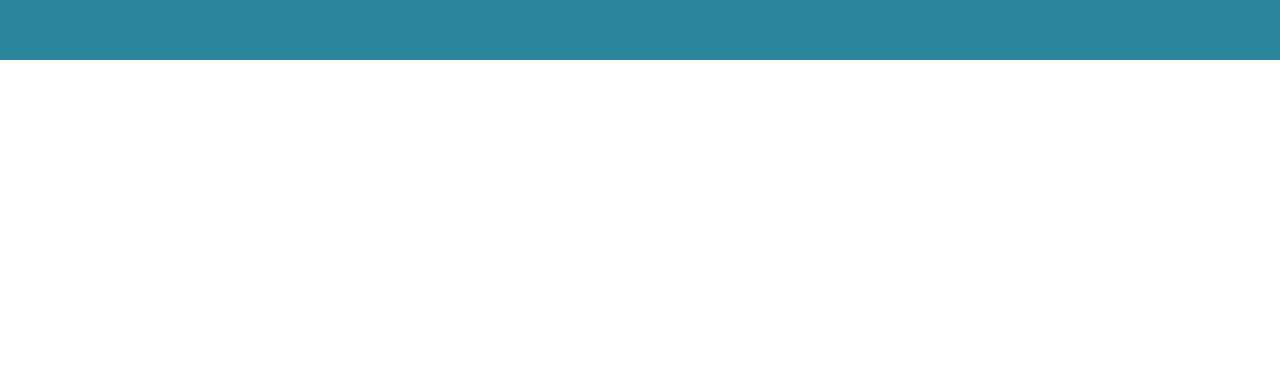
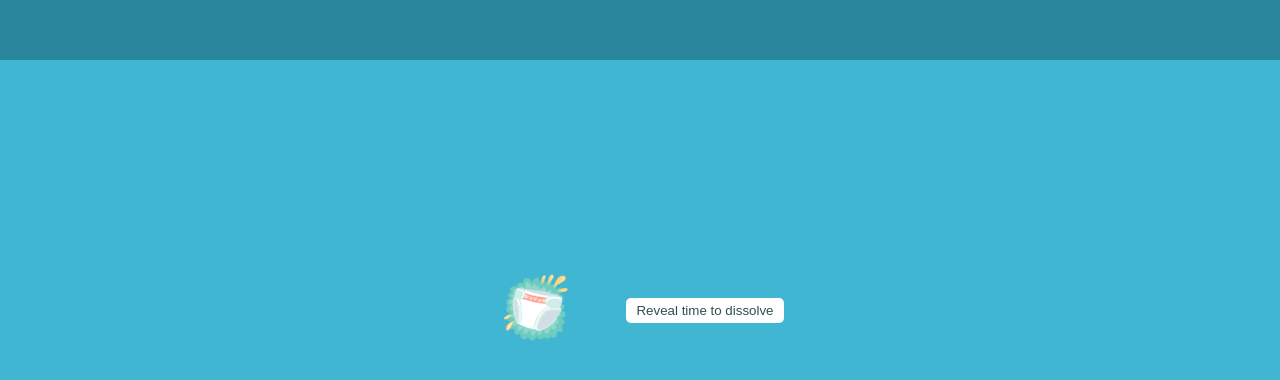
Before and after one commit to Junior-Developer-Group/lifecycle-of-plastics, a Vue app: page / in a window 1280 px wide. Shown: the part 2940-3320 px from the top of the page. Before the commit the page ends 3000 px from the top, so only its background shows below. Built offline with nearby package versions, Linux system fonts and the light colour scheme.

Commit message:
Diaper - Level Six
Implements level six.

```diff
--- /dev/null
+++ b/src/components/levels/LevelSix.vue
@@ -0,0 +1,74 @@
+<template>
+    <section>
+        <aside>
+            <img src="../../assets/diaper.png" :alt="item.alt_text">
+        </aside>
+
+        <aside>
+            <p v-if="shouldShowText">
+                The {{ item.name}} will dissolve in {{ item.time_to_disolve }}
+            </p>
+            <button @click="showMeTheText" :class="{'active' : shouldShowText}"> {{ item.button_text }} </button>
+        </aside>
+    </section>
+</template>
+
+<script>
+export default {
+    name: 'LevelSix',
+
+    data() {
+        return {
+            item: {
+                name: 'Diaper',
+                time_to_disolve: '500 years',
+                alt_text: 'diaper',
+                button_text: 'Reveal time to dissolve'
+            },
+            shouldShowText: false,
+        }
+    },
+    methods: {
+        showMeTheText() {
+            this.shouldShowText = !this.shouldShowText;
+
+            if (this.shouldShowText == true) {
+                this.item.button_text = 'Hide button text'
+            } else {
+                this.item.button_text = 'Reveal time to disolve'
+            }
+        }
+    }
+}
+</script>
+
+<style lang="scss" scoped>
+    section {
+        height: 500px;
+        background: #40B6D3;
+
+        display: flex;
+        justify-content: center;
+        align-items: center;
+
+        aside {
+            img {
+                height: 80px;
+                margin-right: 50px;
+            }
+
+            button {
+                border: none;
+                padding: 5px 10px;
+                background: white;
+                color: darkslategrey;
+                border-radius: 5px;
+            }
+
+            button.active {
+                background-color: grey;
+                color: white;
+            }
+        }
+    }
+</style>
--- a/src/views/Home.vue
+++ b/src/views/Home.vue
@@ -7,6 +7,7 @@
     <LevelThree></LevelThree>
     <LevelFour></LevelFour>
     <LevelFive></LevelFive>
+    <Level-six></Level-six>
   </div>
 </template>
 
@@ -18,7 +19,7 @@
 import LevelThree from "../components/levels/LevelThree.vue";
 import LevelFour from "../components/levels/LevelFour.vue";
 import LevelFive from "../components/levels/LevelFive.vue";
-
+import LevelSix from "../components/levels/LevelSix.vue";
 export default {
 
   // set a name for the current component
@@ -35,7 +36,8 @@
     LevelTwo,
     LevelThree,
     LevelFour,
-    LevelFive
+    LevelFive,
+    LevelSix
   },
 
   // data are like variables in vanilla JS
```
Also changed, not shown: src/assets/diaper.png (added).
